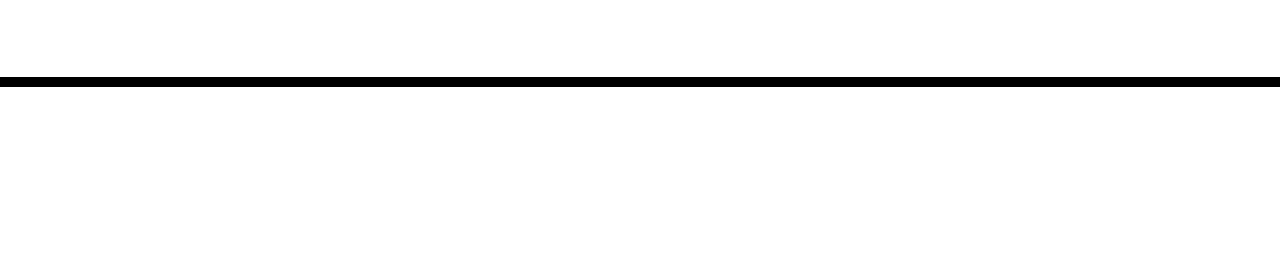
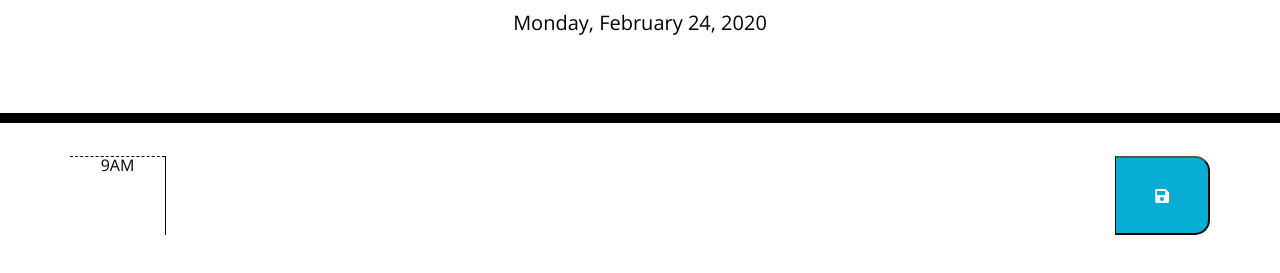
Before and after one commit to AJFree458/opus5_calendar, a plain HTML site: page index.html in a window 1280 px wide. Shown: the part 181-454 px from the top of the page. Drawn offline with nearby package versions, Linux system fonts and the light colour scheme.

Commit message:
Initial timeblock and day display

```diff
--- a/index.html
+++ b/index.html
@@ -30,9 +30,23 @@
     </header>
     <div class="container">
       <!-- Timeblocks go here -->
+      <div class="time-block row">
+        <div class="col-sm-1 hour">9AM</div>
+        <textarea class="col-sm-10 description"></textarea>
+        <button type="button" class="col-sm-1 saveBtn"><i class="fas fa-save"></i></button>
+      </div>
+
     </div>
 
     <script src="https://code.jquery.com/jquery-3.4.1.min.js"></script>
     <script src="https://cdnjs.cloudflare.com/ajax/libs/moment.js/2.24.0/moment.min.js"></script>
+    <script>
+
+      var timeDay = moment().format("dddd, LL");
+      $("#currentDay").text(timeDay);
+
+
+
+    </script>
   </body>
 </html>
```
